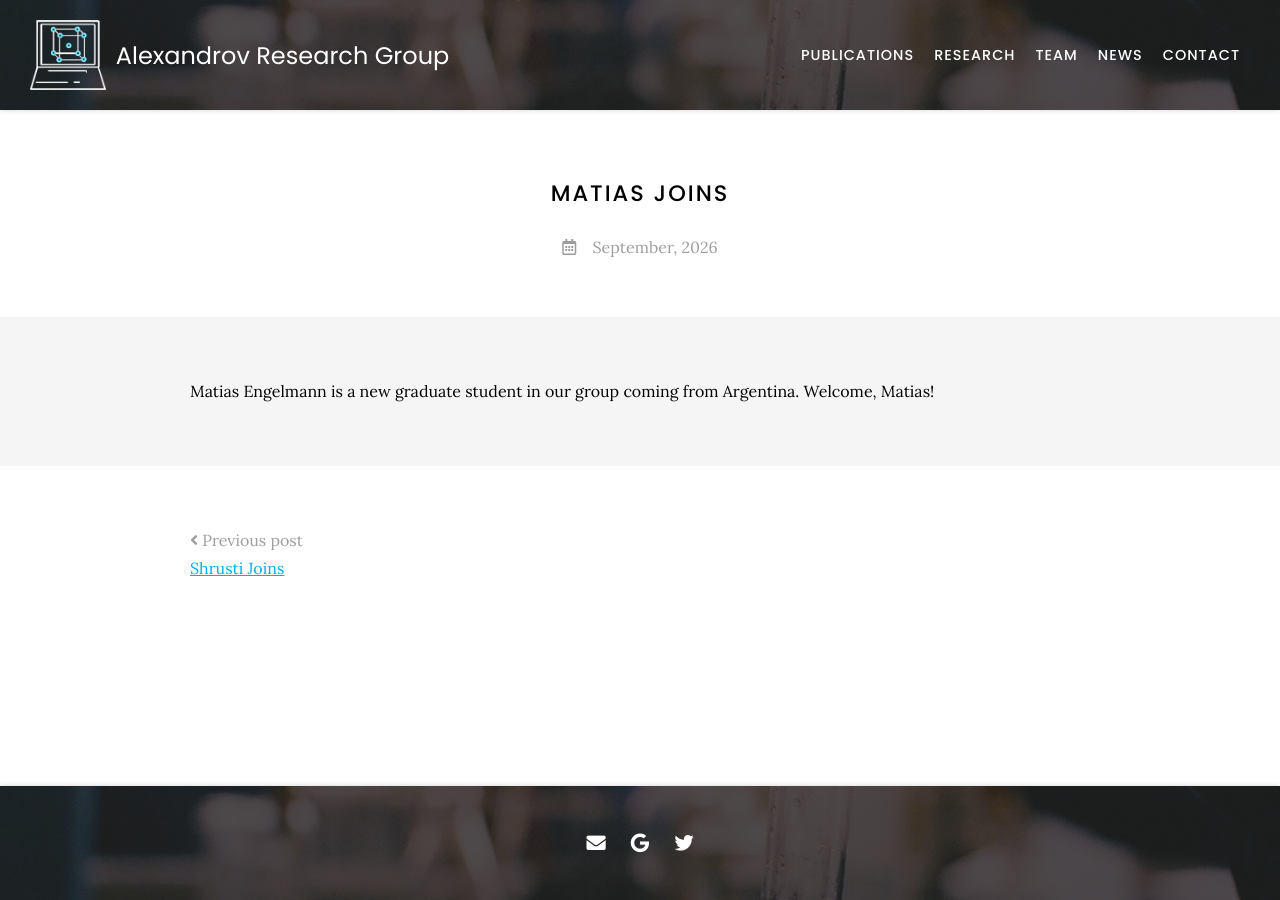
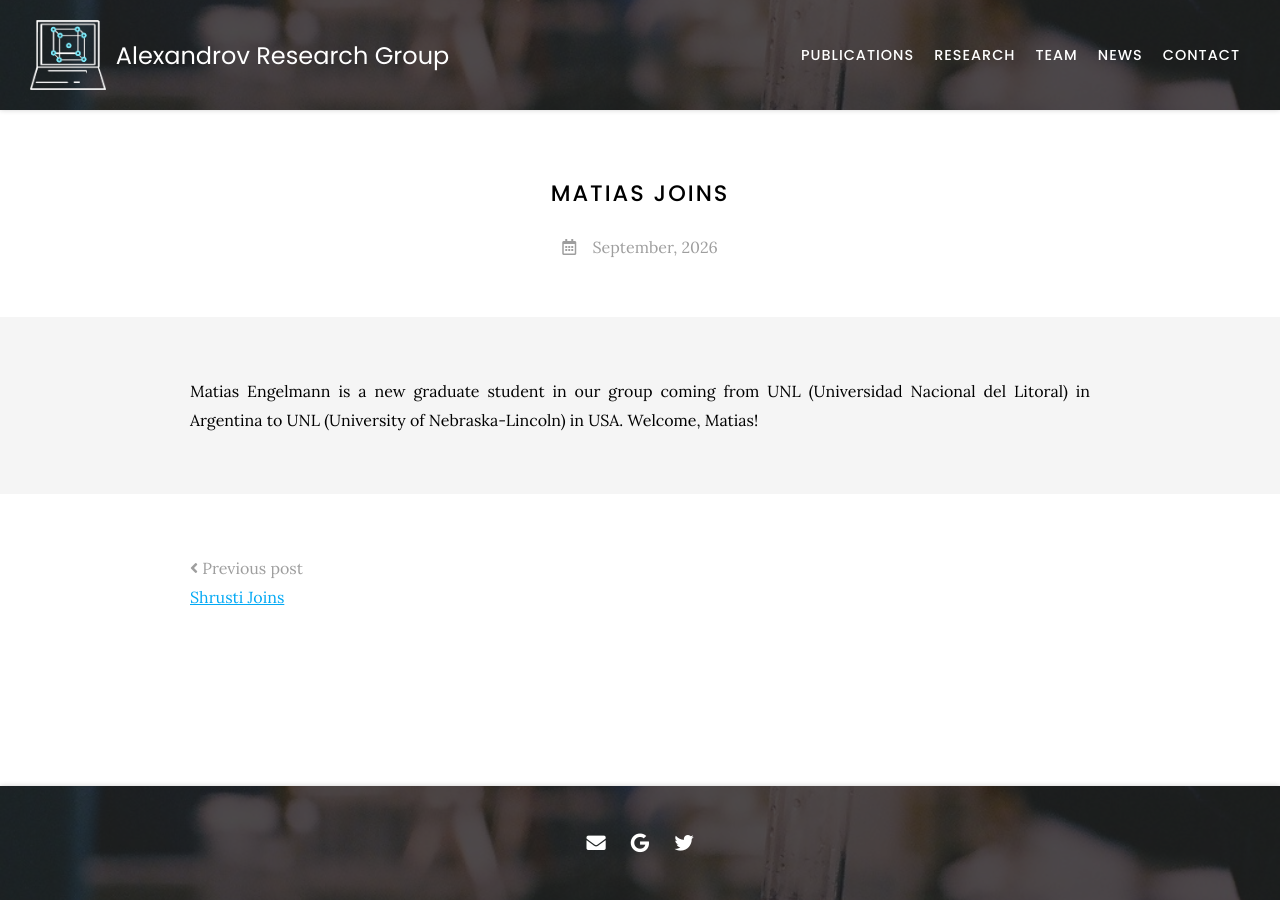
Before and after one commit to valexandrov/webpage, a Jekyll site: the page built from _posts/2026-09-08-matias-joins.md, in a window 1280 px wide. Built offline with Jekyll 4.4.1, drawn with Linux system fonts in a browser that asks for light colours; nearby versions of some CDN libraries.

Commit message:
Update 2026-09-08-matias-joins.md

```diff
--- a/_posts/2026-09-08-matias-joins.md
+++ b/_posts/2026-09-08-matias-joins.md
@@ -1 +1 @@
-Matias Engelmann is a new graduate student in our group coming from Argentina. Welcome, Matias!
+Matias Engelmann is a new graduate student in our group coming from UNL (Universidad Nacional del Litoral) in Argentina to UNL (University of Nebraska-Lincoln) in USA. Welcome, Matias!
```
